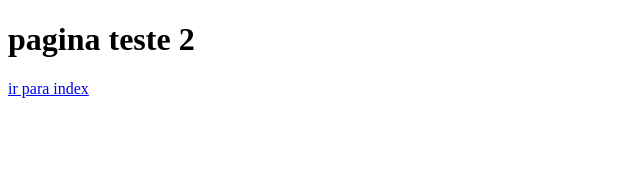
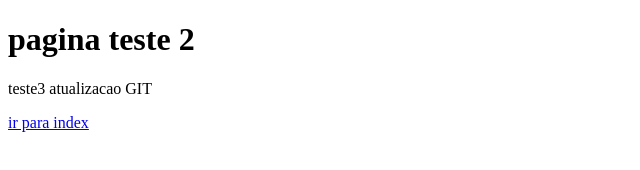
Before and after one commit to ThurowMax/testing-git, a plain HTML site: page teste2.html in a window 1280 px wide. Shown: the whole page, without its empty margins (0-640 px from the left). Drawn offline with Linux system fonts and the light colour scheme.

Commit message:
acrescentado teste3

```diff
--- a/teste2.html
+++ b/teste2.html
@@ -10,7 +10,9 @@
 
 <body>
     <h1>pagina teste 2</h1>
+    <p>teste3 atualizacao GIT</p>
     <a href="index.html">ir para index</a>
+
 </body>
 
 </html>
```
